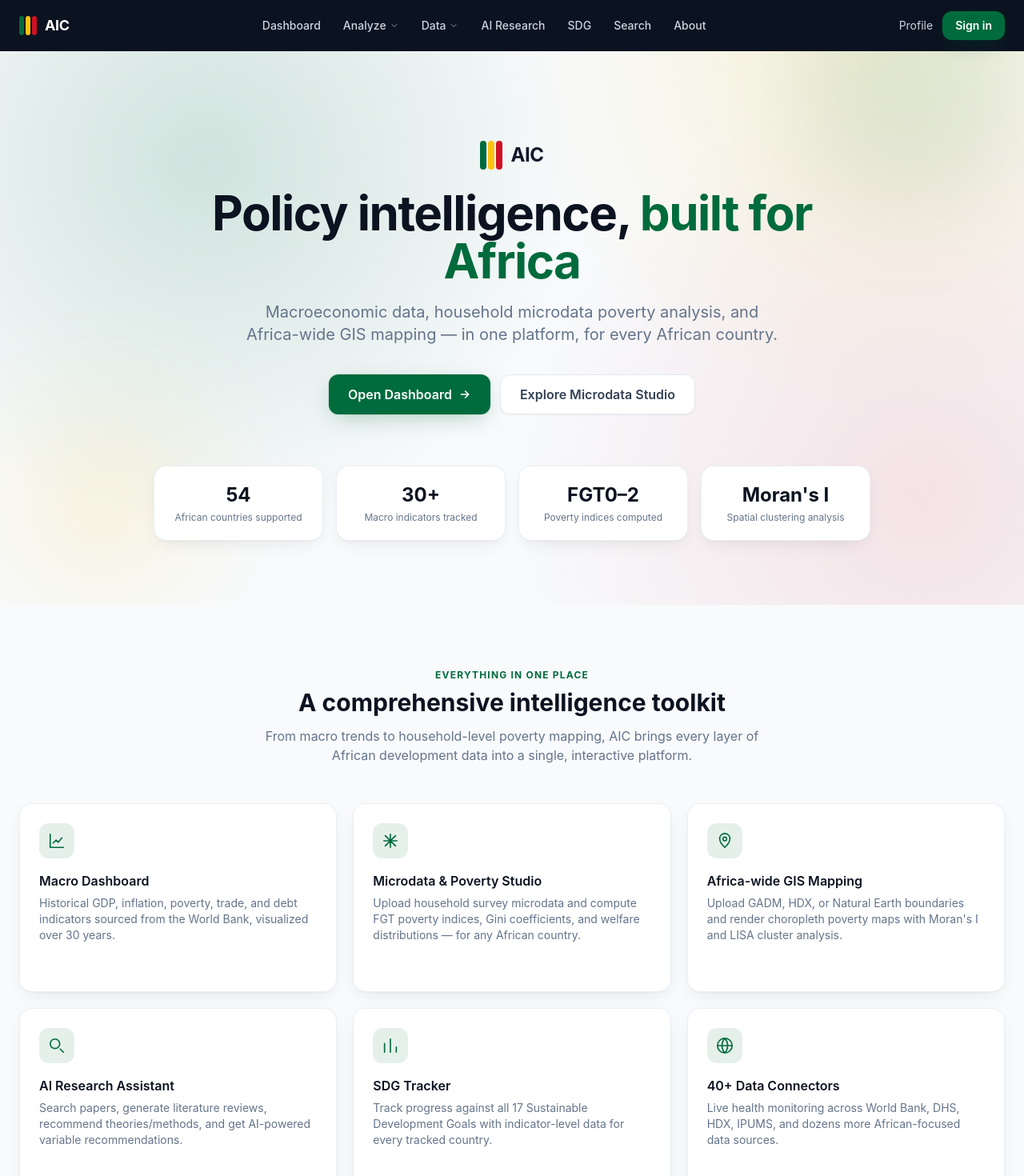
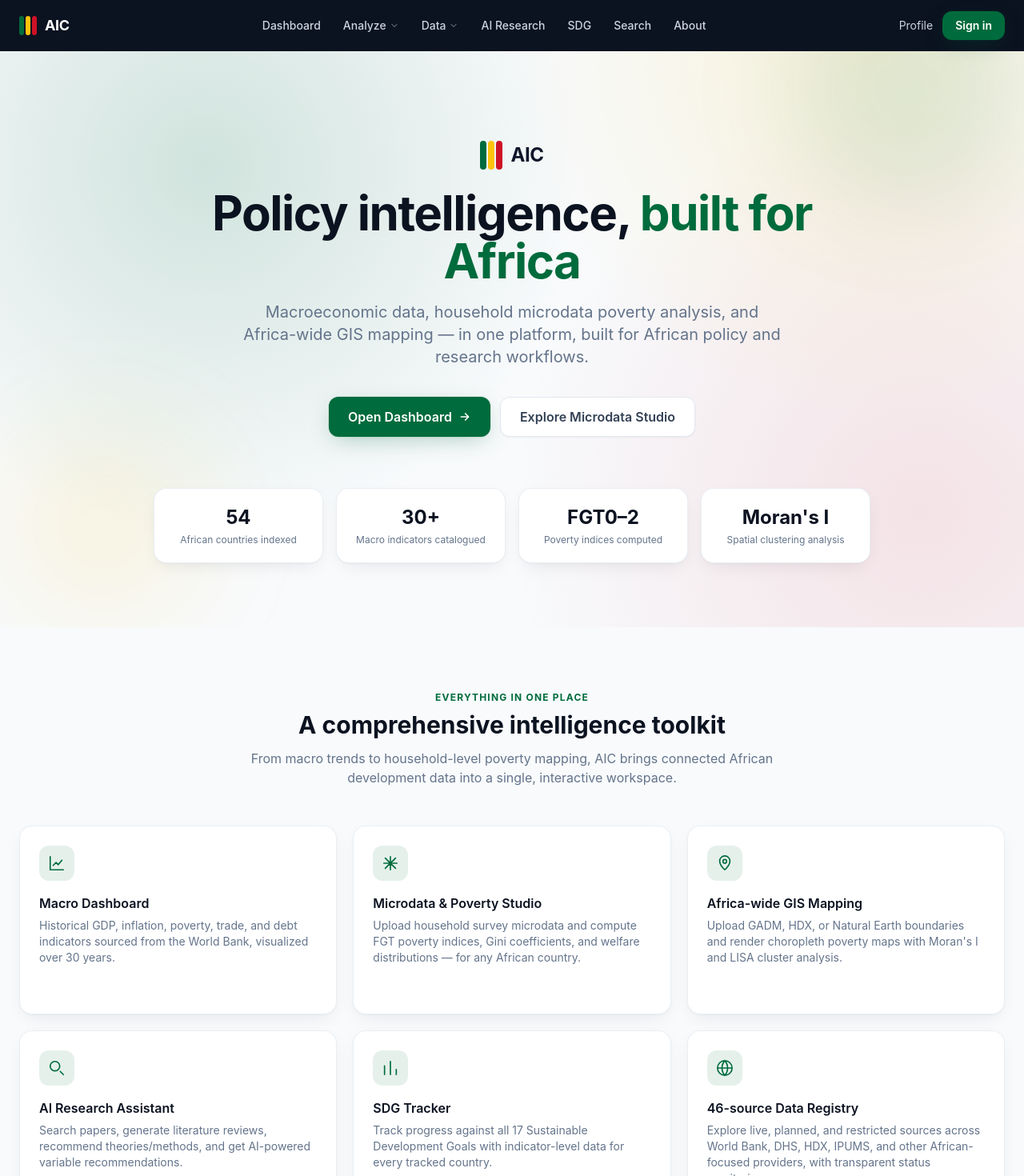
Before and after one commit to dr-luqman-afolabi/african-intelligence-cloud, a Next.js app in the folder frontend/: page / in a window 1280 px wide. Shown: the top 1470 px of the page at 80% size. Built offline with nearby package versions, Linux system fonts and the light colour scheme.

Commit message:
Make homepage claims precise and professional

```diff
--- a/frontend/src/app/page.tsx
+++ b/frontend/src/app/page.tsx
@@ -2,8 +2,8 @@
 import Logo from "@/components/ui/Logo";
 
 const STATS = [
-  { value: "54", label: "African countries supported" },
-  { value: "30+", label: "Macro indicators tracked" },
+  { value: "54", label: "African countries indexed" },
+  { value: "30+", label: "Macro indicators catalogued" },
   { value: "FGT0–2", label: "Poverty indices computed" },
   { value: "Moran's I", label: "Spatial clustering analysis" },
 ];
@@ -40,8 +40,8 @@
     icon: <path d="M4 21V9M12 21V3M20 21v-7" strokeLinecap="round" />,
   },
   {
-    title: "40+ Data Connectors",
-    description: "Live health monitoring across World Bank, DHS, HDX, IPUMS, and dozens more African-focused data sources.",
+    title: "46-source Data Registry",
+    description: "Explore live, planned, and restricted sources across World Bank, DHS, HDX, IPUMS, and other African-focused providers, with transparent status monitoring.",
     href: "/connectors",
     icon: <path d="M12 2a10 10 0 100 20 10 10 0 000-20zM2 12h20M12 2a15 15 0 010 20 15 15 0 010-20z" strokeLinecap="round" />,
   },
@@ -68,7 +68,7 @@
             style={{ animationDelay: "0.1s" }}
           >
             Macroeconomic data, household microdata poverty analysis, and Africa-wide GIS mapping —
-            in one platform, for every African country.
+            in one platform, built for African policy and research workflows.
           </p>
 
           <div
@@ -106,8 +106,8 @@
           <p className="section-label">Everything in one place</p>
           <h2 className="mt-2 text-3xl font-bold text-aic-dark">A comprehensive intelligence toolkit</h2>
           <p className="mt-3 text-aic-muted">
-            From macro trends to household-level poverty mapping, AIC brings every layer of African
-            development data into a single, interactive platform.
+            From macro trends to household-level poverty mapping, AIC brings connected African
+            development data into a single, interactive workspace.
           </p>
         </div>
 
```
